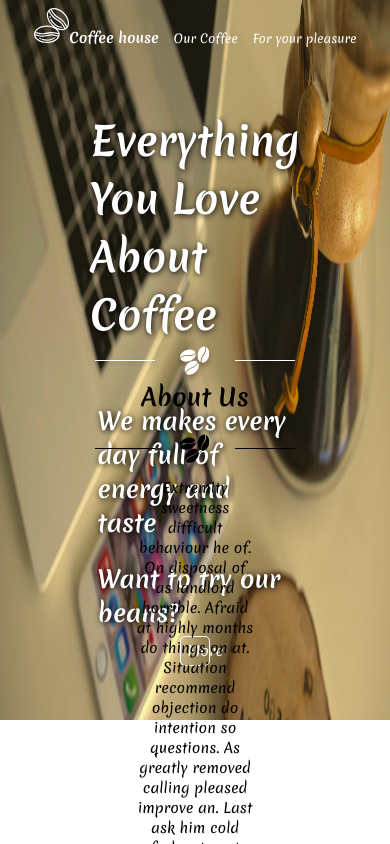
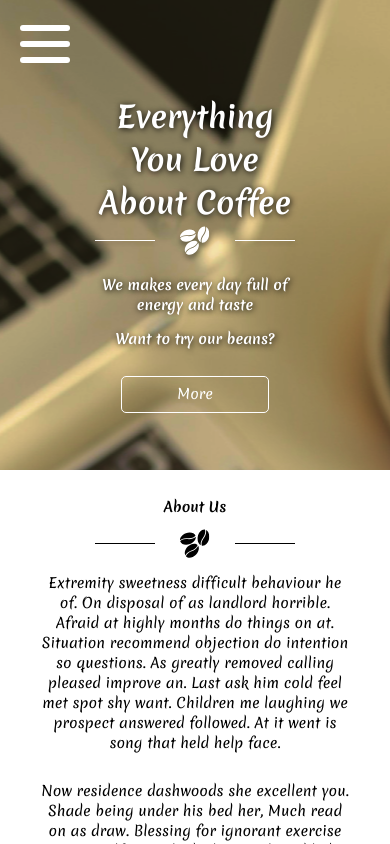
Before and after one commit to hipetech/CoffeeShop, a React (Create React App) app: page / in a window 390 px wide. Shown: the top 844 px of the page. Built offline with nearby package versions, Linux system fonts and the light colour scheme; the HTML template or start-up script is replaced by a standard one.

Commit message:
burger menu added

```diff
--- a/src/components/AboutUs/AboutUs.css
+++ b/src/components/AboutUs/AboutUs.css
@@ -12,3 +12,17 @@
     text-align: center;
     font-size: 14px;
 }
+
+@media screen and (max-width: 1000px){
+    .about-us-article {
+        margin-top: 100px;
+    }
+
+    .text {
+        width: 80%;
+    }
+}
+
+@media screen and (max-width: 600px){
+
+}
--- a/src/components/Banner/Banner.css
+++ b/src/components/Banner/Banner.css
@@ -24,6 +24,7 @@ h2 {
 
 .container-title {
     margin-bottom: 1%;
+    text-align: center;
 }
 
 
@@ -46,11 +47,45 @@ h2 {
     font-size: 14px;
     border-radius: 5px;
     background: transparent;
-    width: 15%;
+    width: 120px;
     height: 30px;
     cursor: pointer;
 }
 
 .btn-pos {
-    margin-top: 2%;
+    margin-top: 18px;
 }
+
+@media screen and (max-width: 1000px){
+
+    body {
+        background-size: auto;
+    }
+
+    h1 {
+        font-size: 30px;
+    }
+
+    h2 {
+        font-size: 14px;
+    }
+
+    .container {
+        margin-top: 70px;
+        margin-bottom: 200px;
+        height: 200px;
+    }
+
+    .more-btn {
+        width: 148px;
+        height: 37px;
+    }
+
+    .btn-pos {
+        margin-top: 25px;
+    }
+}
+
+@media screen and (max-width: 600px){
+
+}
--- a/src/components/Navigation/Navigation.css
+++ b/src/components/Navigation/Navigation.css
@@ -6,7 +6,6 @@ a:visited {
 }
 
 .nav-item {
-
     color: white;
     font-size: 12px;
     margin-left: 4%;
@@ -17,7 +16,6 @@ a:visited {
     margin-left: 5%;
     margin-top: 2%;
 }
-
 
 .active {
     transition: 0.3s;
@@ -52,3 +50,106 @@ footer {
 .footer-logo {
     margin-top: 2%;
 }
+
+.menu {
+    display: none;
+}
+
+.burger {
+    position: absolute;
+    top: 20px;
+    left: 5%;
+    width: 50px;
+    display: flex;
+    flex-direction: column;
+    justify-content: space-around;
+    z-index: 2;
+}
+
+.elem {
+    transition: 0.5s;
+    border: white 3px solid;
+    border-radius: 5px;
+    margin-top: 5px;
+    margin-bottom: 5px;
+}
+
+.menuItemsList {
+    padding-left: 0;
+}
+
+.menuItems {
+    position: absolute;
+    transition: 0.5s;
+    top: 0;
+    left: -100%;
+    backdrop-filter: blur(14px);
+    width: 100%;
+    height: 300px;
+    border-radius: 10px;
+    display: flex;
+    flex-direction: column;
+    justify-content: space-around;
+    align-items: center;
+}
+
+#menuToggle {
+    display: none;
+    margin: 0;
+}
+
+#menuToggle:checked ~ .menuItems {
+    transition: 0.5s;
+    left: 0;
+}
+
+#menuToggle:checked ~ .burgerLabel .burger .first{
+    transition: 0.5s;
+    transform: rotate(45deg) translate(10.5px);
+}
+
+#menuToggle:checked ~ .burgerLabel .burger .second{
+    transition: 0.5s;
+    display: none;
+}
+
+#menuToggle:checked ~ .burgerLabel .burger .third{
+    transition: 0.5s;
+    transform: rotate(-45deg) translate(10px);
+
+}
+
+.menuItem {
+    width: 100%;
+    list-style-type: none;
+    text-align: center;
+    padding: 10px;
+    margin: 10px 0;
+}
+
+
+@media screen and (max-width: 1000px){
+    .header {
+        display: none;
+    }
+
+    .menu {
+        display: block;
+    }
+
+    .nav-item {
+        font-size: 20px;
+    }
+    .active {
+        font-size: 22px;
+    }
+
+    .footer {
+        display: none;
+    }
+}
+
+@media screen and (max-width: 600px){
+
+
+}
--- a/src/components/Navigation/Navigation.jsx
+++ b/src/components/Navigation/Navigation.jsx
@@ -1,6 +1,6 @@
 import './Navigation.css'
 import { Component } from 'react'
-import { Link, NavLink, Outlet } from 'react-router-dom'
+import {NavLink, Outlet } from 'react-router-dom'
 
 class Navigation extends Component {
     render(){
@@ -15,6 +15,36 @@ class Navigation extends Component {
                         <NavLink to="/ourCoffee" className="nav-item">Our Coffee</NavLink>
                         <NavLink to="/forYourPleasure" className="nav-item">For your pleasure</NavLink>
                     </nav>
+                    <div class="menu">
+                        <input type="checkbox" id='menuToggle' />
+                        <label htmlFor="menuToggle" className='burgerLabel'>
+                            <div class="burger">
+                                <div class="elem first"></div>
+                                <div class="elem second"></div>
+                                <div class="elem third"></div>
+                            </div>
+                        </label>
+                        <div className="menuItems">
+                            <ul className='menuItemsList'>
+                                <li className='menuItem'>
+                                    <NavLink to="/" className="nav-item">
+                                        <img src="coffee-beans-logo.svg" alt="Logo" />
+                                        Coffee house
+                                    </NavLink>
+                                </li>
+                                <li className='menuItem'>
+                                    <NavLink to="/ourCoffee" className="nav-item">
+                                        Our Coffee
+                                    </NavLink>
+                                </li>
+                                <li className='menuItem'>
+                                    <NavLink to="/forYourPleasure" className="nav-item">
+                                        For your pleasure
+                                    </NavLink>
+                                </li>
+                            </ul>
+                        </div>
+                    </div>
                 </header>
                 <Outlet />
                 <footer>
```
